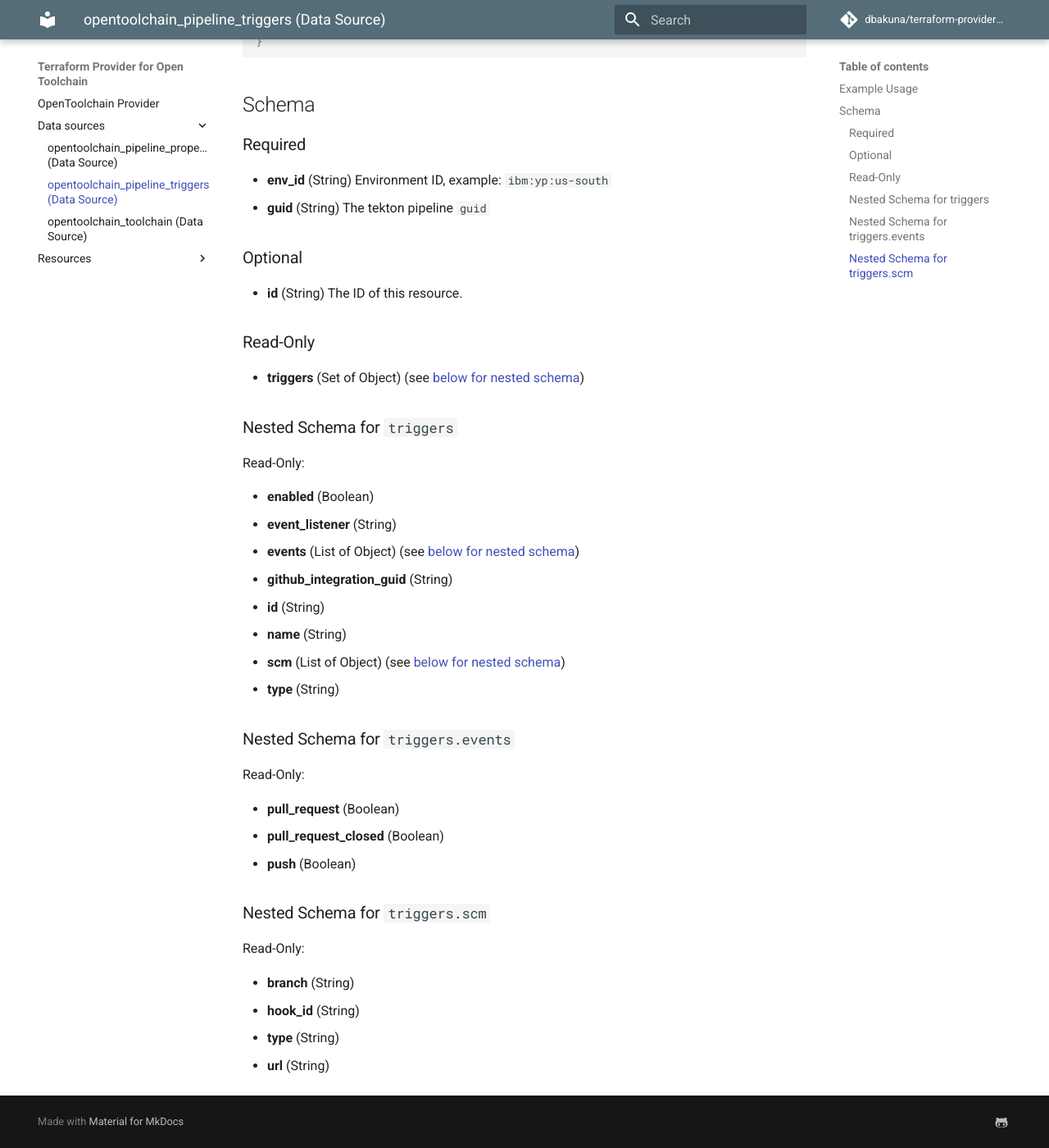
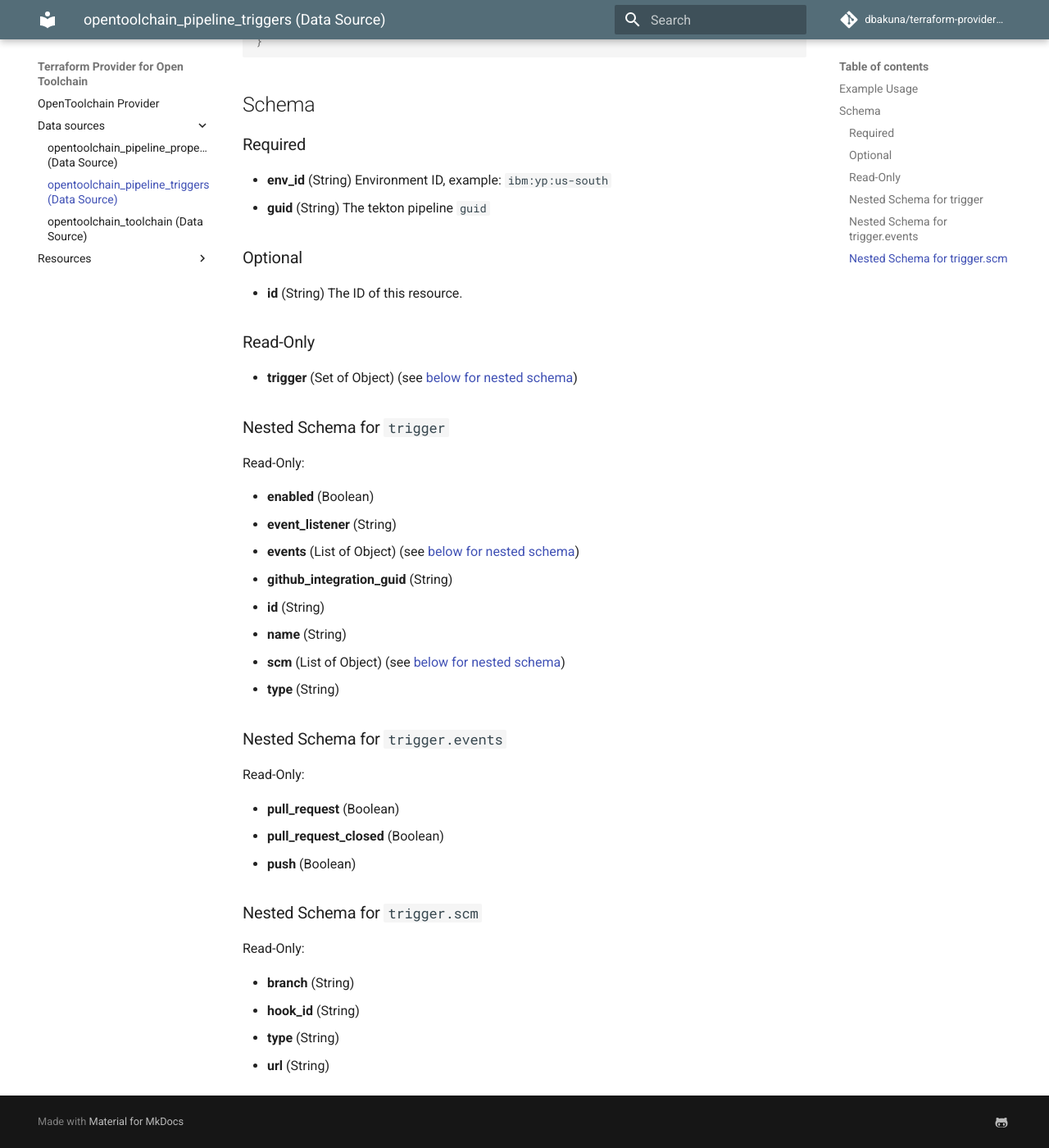
Before and after one commit to dariusbakunas/terraform-provider-opentoolchain, an MkDocs documentation site: the page built from docs/data-sources/pipeline_triggers.md, in a window 1280 px wide and 1400 px high, scrolled down 323 px. Shown: the whole window at 82% size. Built offline with MkDocs 1.6.1 and Material for MkDocs 9.7.7, drawn with Linux system fonts in a browser that asks for light colours; comment, search, counter and statistics services are not loaded.

Commit message:
docs: regenerate

```diff
--- a/docs/data-sources/pipeline_triggers.md
+++ b/docs/data-sources/pipeline_triggers.md
@@ -33,24 +33,24 @@ data "opentoolchain_pipeline_triggers" "pt" {
 
 ### Read-Only
 
-- **triggers** (Set of Object) (see [below for nested schema](#nestedatt--triggers))
+- **trigger** (Set of Object) (see [below for nested schema](#nestedatt--trigger))
 
-<a id="nestedatt--triggers"></a>
-### Nested Schema for `triggers`
+<a id="nestedatt--trigger"></a>
+### Nested Schema for `trigger`
 
 Read-Only:
 
 - **enabled** (Boolean)
 - **event_listener** (String)
-- **events** (List of Object) (see [below for nested schema](#nestedobjatt--triggers--events))
+- **events** (List of Object) (see [below for nested schema](#nestedobjatt--trigger--events))
 - **github_integration_guid** (String)
 - **id** (String)
 - **name** (String)
-- **scm** (List of Object) (see [below for nested schema](#nestedobjatt--triggers--scm))
+- **scm** (List of Object) (see [below for nested schema](#nestedobjatt--trigger--scm))
 - **type** (String)
 
-<a id="nestedobjatt--triggers--events"></a>
-### Nested Schema for `triggers.events`
+<a id="nestedobjatt--trigger--events"></a>
+### Nested Schema for `trigger.events`
 
 Read-Only:
 
@@ -59,8 +59,8 @@ Read-Only:
 - **push** (Boolean)
 
 
-<a id="nestedobjatt--triggers--scm"></a>
-### Nested Schema for `triggers.scm`
+<a id="nestedobjatt--trigger--scm"></a>
+### Nested Schema for `trigger.scm`
 
 Read-Only:
 
```
Also changed, not shown: docs/resources/pipeline_properties.md (+2 -2 lines), docs/resources/pipeline_triggers.md (added, +57 -0 lines), 1 other file.
